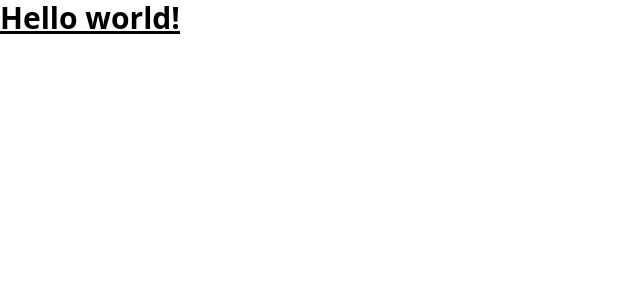
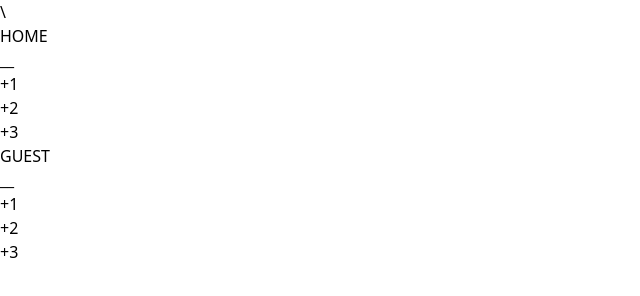
Before and after one commit to Seun1601/Basketball-scoreboard, a website: page src/index.html in a window 1280 px wide. Shown: the whole page, without its empty margins (0-640 px from the left). Drawn offline with Linux system fonts and the light colour scheme.

Commit message:
I think i've finished the html

```diff
--- a/src/index.html
+++ b/src/index.html
@@ -8,8 +8,47 @@
     <link rel="stylesheet" href="../dist/output.css">
 </head>
 <body>
-    <h1 class="text-3xl font-bold underline">
-        Hello world!
-    </h1>
+    <main>
+        <div class="board">
+
+        </div>\
+        <div class="left">
+            <h2>HOME</h2>
+
+            <div class="box">
+                <p>__</p>
+            </div>
+            <div class="three">
+                <div>
+                    <span>+1</span>
+                </div>
+                <div>
+                    <span>+2</span>
+                </div>
+                <div>
+                    <span>+3</span>
+                </div>
+            </div>
+        </div>
+        <div class="left">
+            <h2>GUEST</h2>
+
+            <div class="box">
+                <p>__</p>
+            </div>
+            <div class="three">
+                <div>
+                    <span>+1</span>
+                </div>
+                <div>
+                    <span>+2</span>
+                </div>
+                <div>
+                    <span>+3</span>
+                </div>
+            </div>
+        </div>
+
+    </main>
 </body>
 </html>
```
